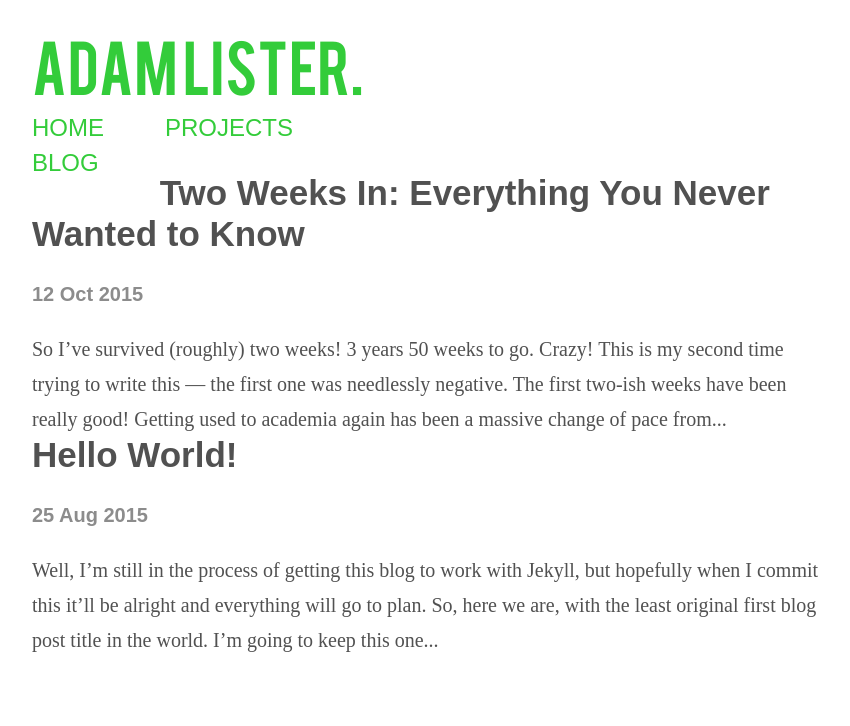
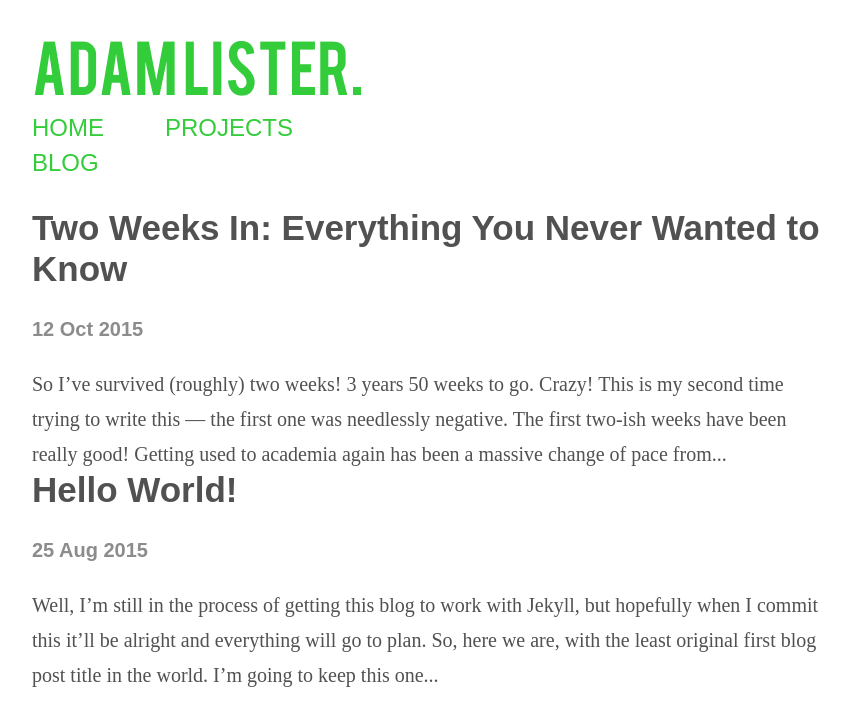
Before and after one commit to admlw/admlw.github.io, a Jekyll site: the page built from blog/index.html, in a window 1280 px wide. Shown: the top 726 px of the page, without its empty margins (208-1058 px from the left). Built offline with Jekyll 4.4.1, drawn with Linux system fonts in a browser that asks for light colours; some web fonts are replaced; the list of posts is cut into pages by our own code.

Commit message:
Update index.html

```diff
--- a/blog/index.html
+++ b/blog/index.html
@@ -3,7 +3,7 @@
 title: Adventures of a Physics PhD
 ---
 
-  <ul style="list-style-type: none;margin: 0;padding: 0; display: inline;" class="posts">
+  <ul style="list-style-type: none;margin: 0;padding-bottom: 25; display: inline;" class="posts">
 
     {% for post in site.posts %}
       <li><h2><a href="{{ post.url }}" title="{{ post.title }}">{{ post.title }}</a></h2></li>
@@ -11,4 +11,3 @@
       <li>{{ post.content | strip_html | truncatewords: 50 }}</li>
         {% endfor %}
       </ul>
-      <br><br>
```
